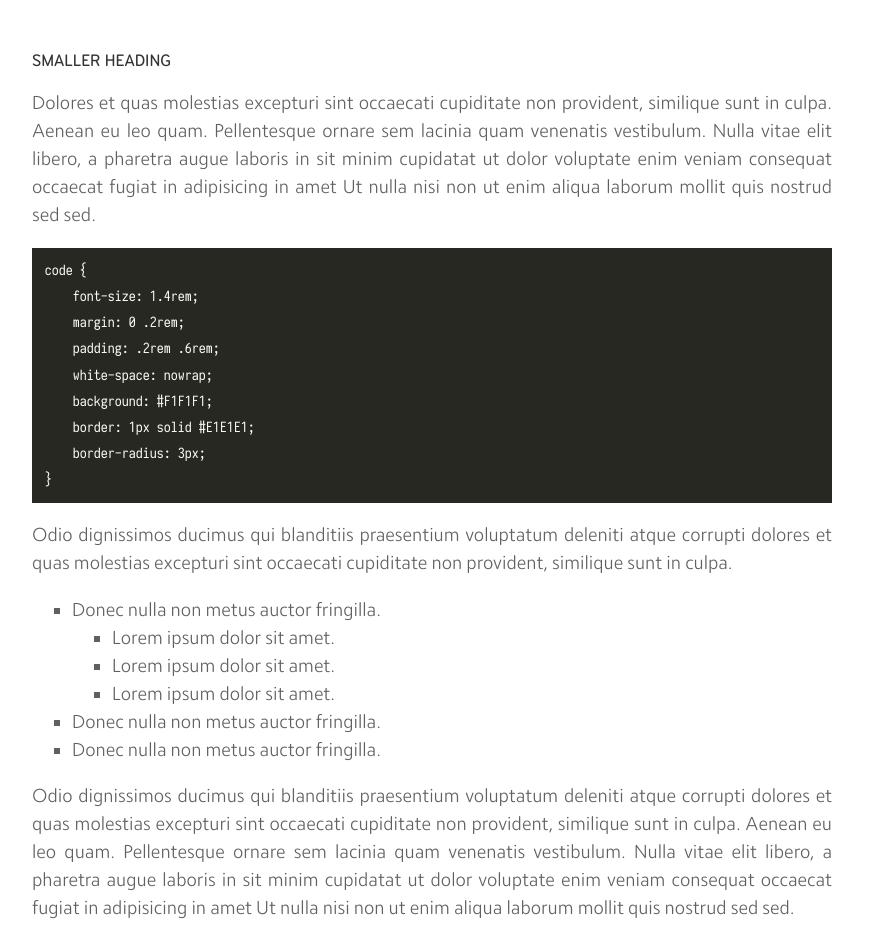
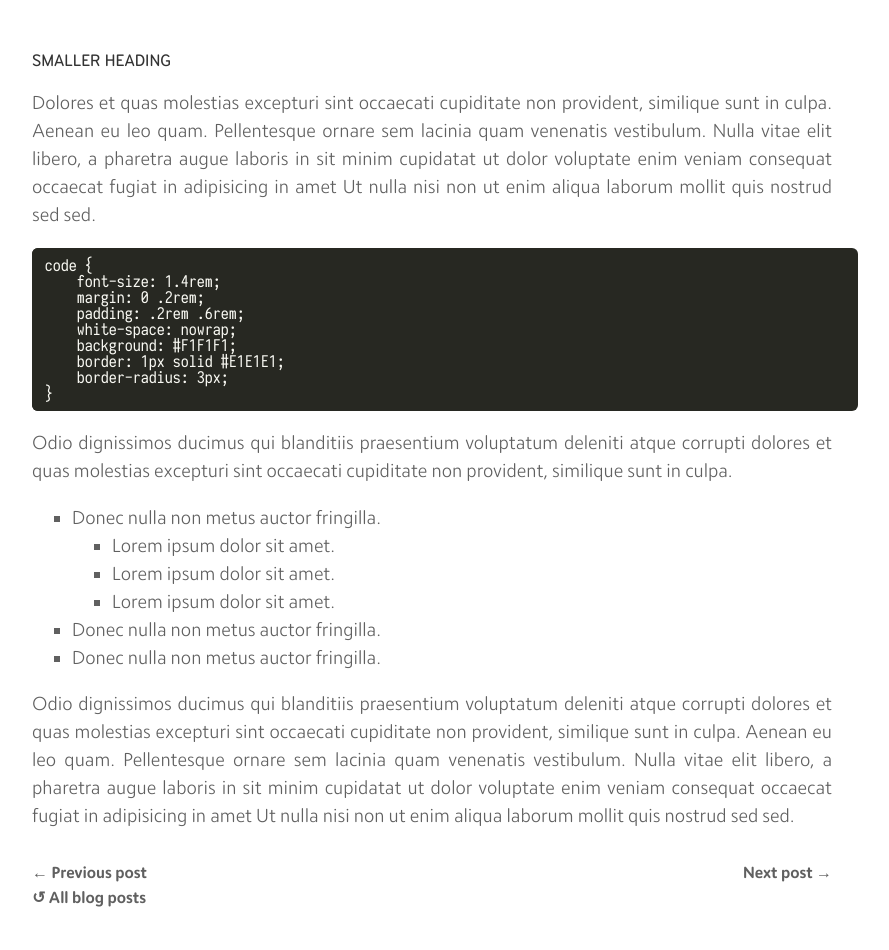
Before and after one commit to MrAnnix/MrAnnix.github.io, a Jekyll site: the page built from _posts/2019-03-21-Post-de-prueba.md, in a window 1280 px wide. Shown: the part 1569-2519 px from the top of the page, without its empty margins (208-1097 px from the left). Built offline with Jekyll 4.4.1, drawn with Linux system fonts in a browser that asks for light colours.

Commit message:
Updated Sintax highlight

```diff
--- a/_sass/_common.scss
+++ b/_sass/_common.scss
@@ -215,9 +215,8 @@
     font-family: iosevka term
 }
 
-pre.highlight {
+pre.highlight, .highlight>pre {
     background-color: #272822!important;
-    font: 14px/1.8em Menlo,Consolas,"Courier New",Courier,"Liberation Mono",monospace;
     padding: .6rem .8rem;
 }
 
--- a/_sass/_syntax-highlighting.scss
+++ b/_sass/_syntax-highlighting.scss
@@ -1,5 +1,13 @@
 .highlight .hll { background-color: #49483e }
-.highlight  { background: #272822; color: #f8f8f2 }
+
+.highlight  {
+    background: #272822;
+    color: #f8f8f2;
+    border-radius: 6px;
+    width: 100%;
+    margin: 0
+}
+
 .highlight .c { color: #75715e } /* Comment */
 .highlight .err { color: #960050; background-color: #1e0010 } /* Error */
 .highlight .k { color: #66d9ef } /* Keyword */
```
